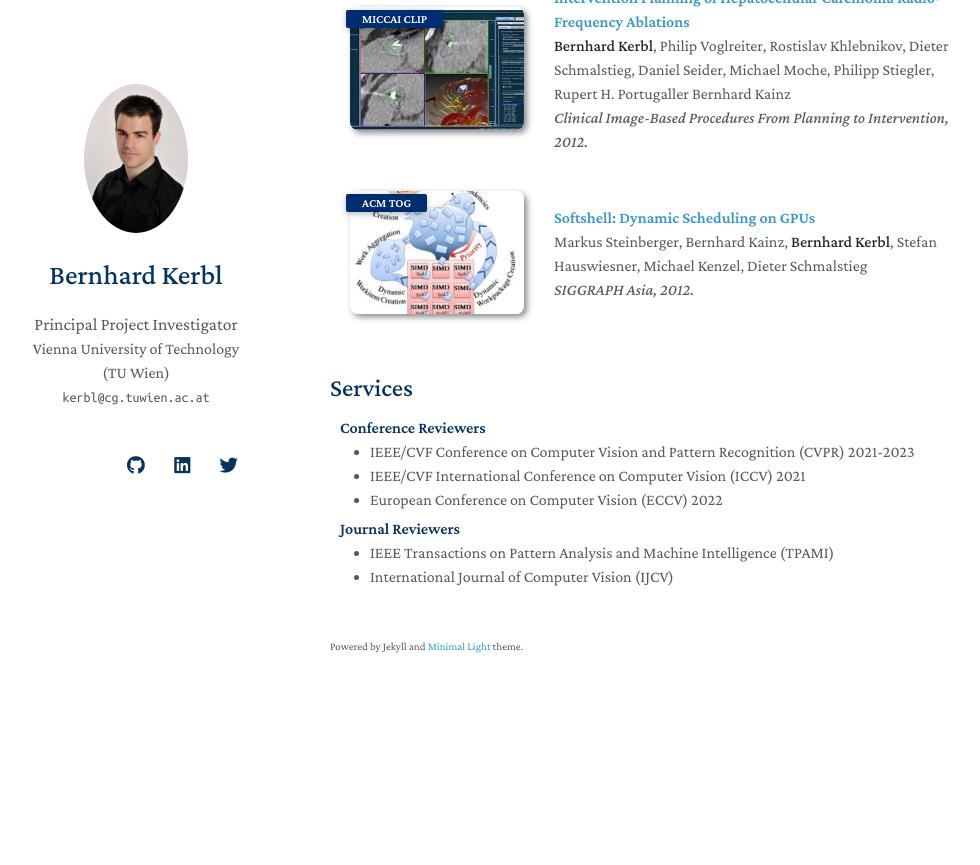
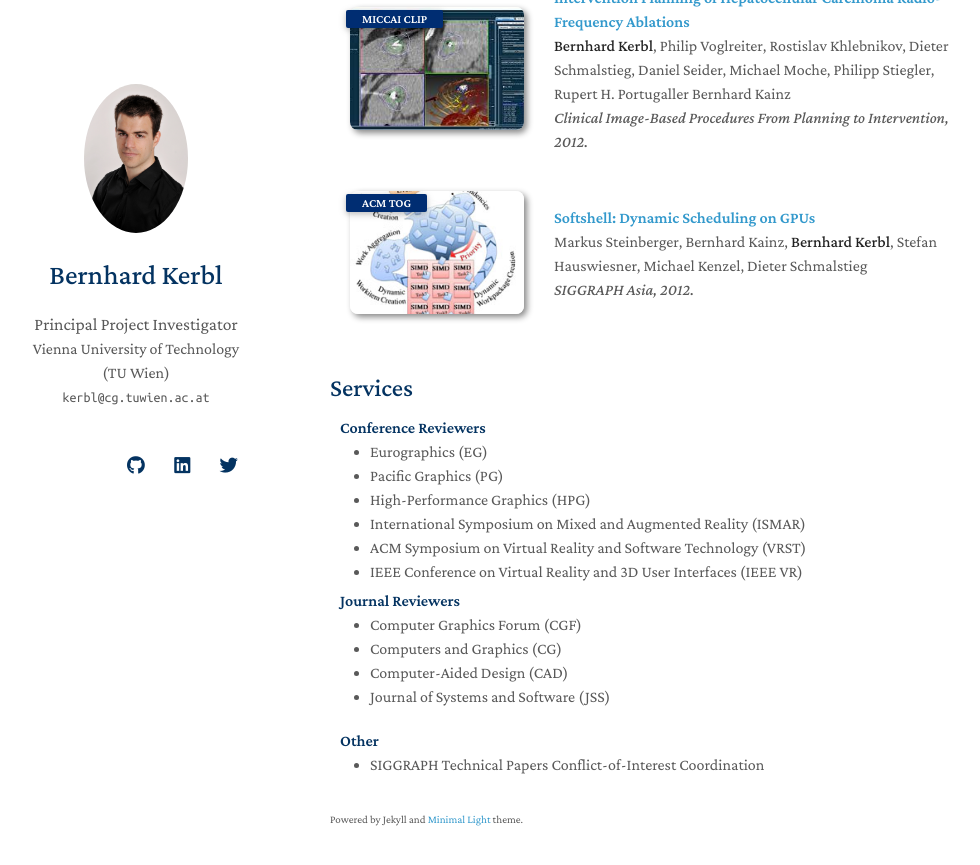
Before and after one commit to Snosixtyboo/Snosxityboo, a Jekyll site: the page built from index.md, in a window 1280 px wide and 900 px high, scrolled down 4905 px. Shown: the top 865 px of the window, without its empty margins (140-1120 px from the left). Built offline with Jekyll 4.4.1, drawn with Linux system fonts in a browser that asks for light colours; nearby versions of some CDN libraries; a style sheet for code colours, icons or effects is not loaded; our own code applies the rules of GitHub Pages for plain Markdown files; before the commit the page ends 5632 px from its top, so only the background shows below that.

Commit message:
Updated Services

```diff
--- a/_includes/services.md
+++ b/_includes/services.md
@@ -3,14 +3,25 @@
 <h4 style="margin:0 10px 0;">Conference Reviewers</h4>
 
 <ul style="margin:0 0 5px;">
-  <li><a href="http://cvpr2023.thecvf.com/"><autocolor>IEEE/CVF Conference on Computer Vision and Pattern Recognition (CVPR) 2021-2023</autocolor></a></li>
-  <li><a href="http://iccv2021.thecvf.com/"><autocolor>IEEE/CVF International Conference on Computer Vision (ICCV) 2021</autocolor></a></li>
-  <li><a href="https://eccv2022.ecva.net/"><autocolor>European Conference on Computer Vision (ECCV) 2022</autocolor></a></li>
+  <li>Eurographics (EG)</li>
+  <li>Pacific Graphics (PG)</li>
+  <li>High-Performance Graphics (HPG)</li>
+  <li>International Symposium on Mixed and Augmented Reality (ISMAR)</li>
+  <li>ACM Symposium on Virtual Reality and Software Technology (VRST)</li>
+  <li>IEEE Conference on Virtual Reality and 3D User Interfaces (IEEE VR)</li>
 </ul>
 
 <h4 style="margin:0 10px 0;">Journal Reviewers</h4>
 
 <ul style="margin:0 0 20px;">
-  <li><a href="https://www.computer.org/csdl/journal/tp"><autocolor>IEEE Transactions on Pattern Analysis and Machine Intelligence (TPAMI)</autocolor></a></li>
-  <li><a href="https://www.springer.com/journal/11263"><autocolor>International Journal of Computer Vision (IJCV)</autocolor></a></li>
+  <li>Computer Graphics Forum (CGF)</li>
+  <li>Computers and Graphics (CG)</li>
+  <li>Computer-Aided Design (CAD)</li>
+  <li>Journal of Systems and Software (JSS)</li>
 </ul>
+
+<h4 style="margin:0 10px 0;">Other</h4>
+
+<ul style="margin:0 0 5px;">
+  <li>SIGGRAPH Technical Papers Conflict-of-Interest Coordination</li>
+</ul>
```
